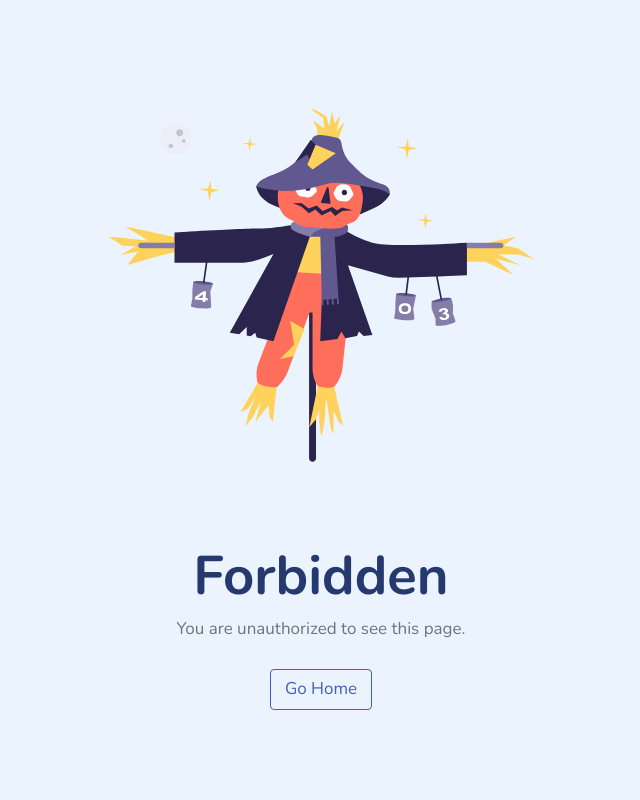
After one commit to chongyih/aasp-core, a Django app: template templates/403.html in a window 1280 px wide. The commit adds this page. Shown: the whole page, without its empty margins (319-959 px from the left). Run offline with Django 4.2, Linux system fonts and the light colour scheme; the template is opened without the code that fills it, so the values that code supplies are empty; some libraries are stand-ins or nearby versions.

Commit message:
Front end changes
- Added 403 page
- Replaced course name with link to course page on Assessment details page

```diff
--- a/static/css/pages/error.css
+++ b/static/css/pages/error.css
@@ -1 +1 @@
-#error{background-color:#ebf3ff;height:100vh;padding-top:5rem}#error .img-error{width:100%}#error .error-title{font-size:4rem;margin-top:3rem}
+#error{background-color:#ebf3ff;height:100vh;padding-top:5rem}#error .img-error{height:435px;-o-object-fit:contain;object-fit:contain;padding:3rem 0}#error .error-title{font-size:4rem;margin-top:3rem}
--- /dev/null
+++ b/templates/403.html
@@ -0,0 +1,18 @@
+{% extends 'layouts/error.html' %}
+{% load static %}
+
+{% block title %}403 Forbidden{% endblock %}
+
+{% block content %}
+  <div class="error-page container">
+    <div class="col-md-8 col-12 offset-md-2">
+      <div class="text-center">
+        <img class="img-error" src="{% static 'images/samples/error-403.svg' %}" alt="Not Found">
+        <h1 class="error-title">Forbidden</h1>
+        <p class="fs-5 text-gray-600">{{ exception|default:"You are unauthorized to see this page." }}</p>
+        <a href="{% url 'dashboard' %}" class="btn btn-lg btn-outline-primary mt-3">Go Home</a>
+      </div>
+    </div>
+  </div>
+
+{% endblock %}
--- a/templates/assessments/assessment-details.html
+++ b/templates/assessments/assessment-details.html
@@ -72,7 +72,7 @@
             <div class="row">
               <div class="col-4">
                 <h6>Course</h6>
-                <p>{{ assessment.course }}</p>
+                <a class="fw-bold" href="{% url 'course-details' course_id=assessment.course.id %}">{{ assessment.course }}</a>
               </div>
               <div class="col-3">
                 <h6>Assessment Name</h6>
@@ -87,7 +87,7 @@
                 <span class="badge rounded-pill bg-light-secondary fs-6 font-monospace">{{ assessment.pin|default_if_none:"No PIN" }}</span>
               </div>
             </div>
-            <div class="row">
+            <div class="row mt-2">
               <div class="col-3">
                 <h6>Duration</h6>
                 <p>{% if assessment.duration %}{{ assessment.duration }} minutes{% else %}Unlimited{% endif %}</p>
--- a/templates/course_management/course-details.html
+++ b/templates/course_management/course-details.html
@@ -258,7 +258,7 @@
                 <div class="d-flex justify-content-between align-items-center mb-3">
                   <h5>Assessments</h5>
                   {% if request.user|has_group:'educator' %}
-                    <a class="btn btn-sm btn-success" href="{% url 'create-assessment' %}?course_id={{ course.id }}" target="_blank">New</a>
+                    <a class="btn btn-sm btn-success" href="{% url 'create-assessment' %}?course_id={{ course.id }}">New</a>
                   {% endif %}
                 </div>
                 <!-- Assessments table -->
--- /dev/null
+++ b/templates/layouts/error.html
@@ -0,0 +1,33 @@
+{% load static %}
+
+<!DOCTYPE html>
+<html lang="en">
+
+<head>
+  <meta charset="UTF-8">
+  <meta name="viewport" content="width=device-width, initial-scale=1.0">
+  <link rel="shortcut icon" href="{% static 'images/favicon.ico' %}" type="image/x-icon">
+
+  <title>
+    {% block title %}{% endblock %}
+  </title>
+
+  <!-- Fonts -->
+  <link rel="preconnect" href="https://fonts.gstatic.com">
+  <link href="https://fonts.googleapis.com/css2?family=Nunito:wght@300;400;600;700;800&display=swap" rel="stylesheet">
+  <!-- Bootstrap -->
+  <link rel="stylesheet" href="{% static 'css/bootstrap.css' %}">
+  <!-- Icons -->
+  <link rel="stylesheet" href="{% static 'vendors/bootstrap-icons/bootstrap-icons.css' %}">
+  <!-- Mazer CSS -->
+  <link rel="stylesheet" href="{% static 'css/app.css' %}">
+  <link rel="stylesheet" href="{% static 'css/pages/error.css' %}">
+</head>
+
+<body>
+<div id="error">
+  {% block content %}{% endblock %}
+</div>
+</body>
+
+</html>
```
Also changed, not shown: templates/attempts/assessment-landing.html (+5 -5 lines), static/images/samples/error-403.png (deleted), static/images/samples/error-403.svg (added).
